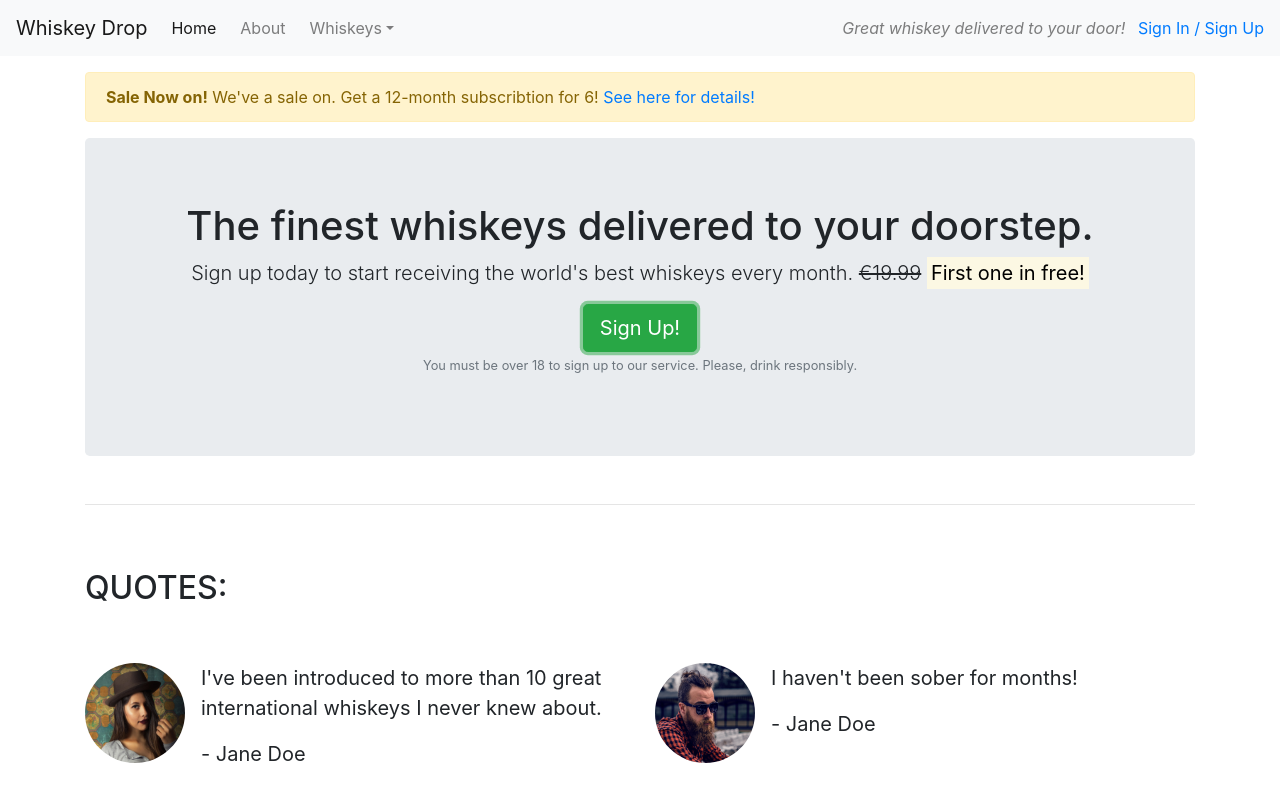
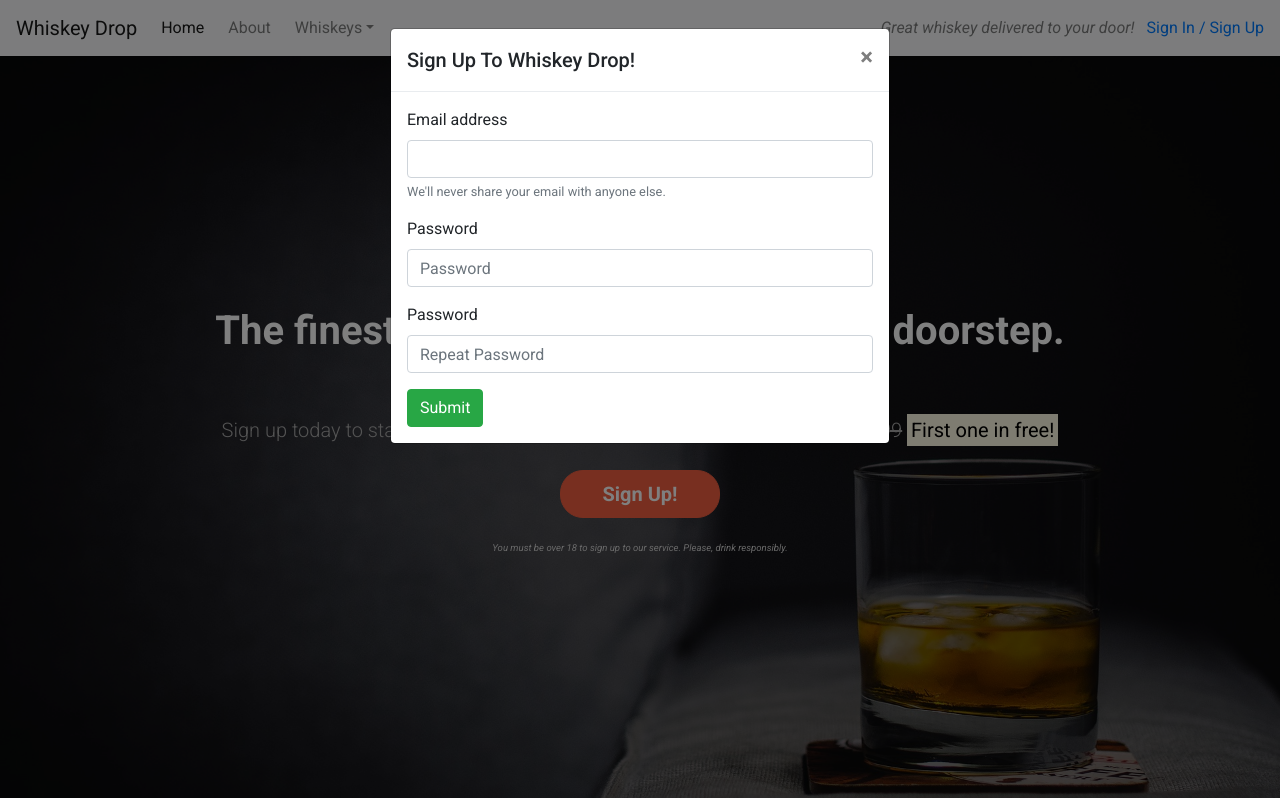
Before and after one commit to MrMarlonM/get-started-with-bootstrap, a plain HTML site: page index.html in a window 1280 px wide. Both pictures are taken after a click on the button "Sign Up!". Shown: the top 798 px of the page. Drawn offline with nearby package versions, Linux system fonts and the light colour scheme.

Commit message:
Add custom style to callout section

```diff
--- /dev/null
+++ b/css/style.css
@@ -0,0 +1,94 @@
+body {
+    font-family: "Roboto", sans-serif;
+}
+
+.alert-container {}
+
+.callout-container {
+    height: 100vh;
+
+    background: url("../images/whiskey-background.jpg") no-repeat bottom right fixed;
+    -webkit-background-size: cover;
+    -moz-background-size: cover;
+    -o-background-size: cover;
+    background-size: cover;
+
+    display: flex;
+    align-items: center;
+    justify-content: center;
+
+    position: relative;
+}
+
+.opaque-overlay {
+    position: absolute;
+    top: 0;
+    left: 0;
+    height: 100%;
+    width: 100%;
+    background-color: rgba(0,0,0,0.5);
+}
+
+.quotes-container {}
+
+.features-container {}
+
+/*Block dividers*/
+.block-divider {
+    width: 75px;
+    height: 5px;
+    border: 0;
+}
+
+.block-divider--orange {
+    background-color: #cb8300;
+}
+
+.block-divider--short {
+    width: 35px;
+}
+
+/*Jumbotron*/
+
+.jumbotron {
+    background-color: transparent;
+}
+
+.jumbotron-header {
+    color: white;
+    font-weight: bold;
+    margin-bottom: 30px;
+}
+
+.jumbotron .lead {
+    margin: 25px 0;
+    color: #a7a7a7;
+}
+
+.jumbotron small {
+    font-size: 60%;
+    font-style: italic;
+    color: lightgray;
+}
+
+/*Buttons*/
+
+.btn--cta {
+    font-weight: bold;
+    border-radius: 23px;
+    width: 160px;
+}
+
+.btn--red {
+    color: white;
+    background-color: #f05f40;
+    border-color: #f05f40;
+}
+
+.btn--red:hover,
+.btn--red:active,
+.btn--red:focus,
+.btn--red:active:focus {
+    background-color: #eb3007;
+    border-color: #eb3007;
+}
--- a/index.html
+++ b/index.html
@@ -4,9 +4,18 @@
 <head>
     <meta charset="utf-8">
     <meta name="viewport" content="width=device-width, initial-scale=1.0">
+    <!--Title of the page-->
     <title>Whiskey Drop | Taste a new whiskey every month</title>
+    <!--Bootstrap 4 css import-->
     <link rel="stylesheet" href="https://maxcdn.bootstrapcdn.com/bootstrap/4.1.3/css/bootstrap.min.css">
+    <!--Font awesome import-->
     <script src="https://kit.fontawesome.com/98b8135e56.js" crossorigin="anonymous"></script>
+    <!--Google Font Roboto import-->
+    <style>
+        @import url('https://fonts.googleapis.com/css2?family=Roboto:ital,wght@0,100;0,300;0,400;0,500;0,700;0,900;1,100;1,300;1,400;1,500;1,700;1,900&display=swap');
+    </style>
+    <!--Custom css stylesheet-->
+    <link rel="stylesheet" href="css/style.css" type="text/css">
 </head>
 
 <body>
@@ -41,7 +50,7 @@
         </div>
     </nav>
     <!--Content-->
-    <article class="container mt-3">
+    <!-- <div class="container alert-container">
         <div class="row d-none d-sm-block">
             <div class="col-12">
                 <div class="alert alert-warning">
@@ -50,25 +59,31 @@
                 </div>
             </div>
         </div>
+    </div> -->
     <!-- Callout -->
+    <div class="container-fluid callout-container">
+        <div class="opaque-overlay">&nbsp;</div>
         <div class="row">
             <div class="col-12">
                 <section class="callout jumbotron text-center">
-                    <h1>The finest whiskeys delivered to your doorstep.</h1>
+                    <h1 class="jumbotron-header">The finest whiskeys delivered to your doorstep.</h1>
+                    <hr class="block-divider block-divider--orange">
                     <p class="lead">Sign up today to start receiving the world's best whiskeys every month.
                         <s class="d-none d-sm-inline">€19.99</s>
                         <span class="d-inline d-sm-none"><br></span>
                         <strong><mark>First one in free!</mark></strong> </p>
-                    <button class="btn btn-success btn-lg">Sign Up!</button>
+                    <p><button class="btn btn-lg btn--cta btn--red" data-toggle="modal" data-target="#signUpModal">Sign
+                            Up!</button></p>
                     <p class="text-muted"><small>You must be over 18 to sign up to our service. Please, drink
                             responsibly.</small></p>
                 </section>
             </div>
         </div>
         <!-- /.callout -->
-        <hr>
+    </div>
 
     <!-- Quotes -->
+    <div class="container quotes-container">
         <section class="quotes">
             <div class="row">
                 <div class="col-12 my-5">
@@ -106,9 +121,10 @@
             </div>
         </section>
         <!-- /.quotes -->
-        <hr>
+    </div>
 
     <!-- Features -->
+    <div class="container features-container">
         <section class="features">
             <div class="row">
                 <div class="col-12 my-5">
@@ -146,20 +162,50 @@
                 </div>
             </div>
         </section>
+    </div>
     <!-- /.features -->
-    </article>
-    <script src="https://cdn.jsdelivr.net/npm/jquery@3.5.1/dist/jquery.slim.min.js"
-        integrity="sha384-DfXdz2htPH0lsSSs5nCTpuj/zy4C+OGpamoFVy38MVBnE+IbbVYUew+OrCXaRkfj" crossorigin="anonymous">
+    <div class="modal" tabindex="-1" role="dialog" id="signUpModal">
+        <div class="modal-dialog" role="document">
+            <div class="modal-content">
+                <div class="modal-header">
+                    <h5 class="modal-title">Sign Up To Whiskey Drop!</h5>
+                    <button type="button" class="close" data-dismiss="modal" aria-label="Close">
+                        <span aria-hidden="true">&times;</span>
+                    </button>
+                </div>
+                <div class="modal-body">
+                    <form>
+                        <div class="form-group">
+                            <label for="exampleInputEmail1">Email address</label>
+                            <input type="email" class="form-control" id="exampleInputEmail1"
+                                aria-describedby="emailHelp">
+                            <small id="emailHelp" class="form-text text-muted">We'll never share your email with anyone
+                                else.</small>
+                        </div>
+                        <div class="form-group">
+                            <label for="password">Password</label>
+                            <input type="password" class="form-control" id="password" placeholder="Password">
+                        </div>
+                        <div class="form-group">
+                            <label for="repeatPassword">Password</label>
+                            <input type="password" class="form-control" id="repeatPassword"
+                                placeholder="Repeat Password">
+                        </div>
+                    </form>
+                    <button type="submit" class="btn btn-success">Submit</button>
+                </div>
+            </div>
+        </div>
+        <script src="https://code.jquery.com/jquery-3.3.1.slim.min.js"
+            integrity="sha384-q8i/X+965DzO0rT7abK41JStQIAqVgRVzpbzo5smXKp4YfRvH+8abtTE1Pi6jizo" crossorigin="anonymous">
         </script>
-    <script src="https://cdn.jsdelivr.net/npm/popper.js@1.16.1/dist/umd/popper.min.js"
-        integrity="sha384-9/reFTGAW83EW2RDu2S0VKaIzap3H66lZH81PoYlFhbGU+6BZp6G7niu735Sk7lN" crossorigin="anonymous">
+        <script src="https://cdnjs.cloudflare.com/ajax/libs/popper.js/1.14.3/umd/popper.min.js"
+            integrity="sha384-ZMP7rVo3mIykV+2+9J3UJ46jBk0WLaUAdn689aCwoqbBJiSnjAK/l8WvCWPIPm49" crossorigin="anonymous">
         </script>
-    <script src="https://cdn.jsdelivr.net/npm/bootstrap@4.6.2/dist/js/bootstrap.min.js"
-        integrity="sha384-+sLIOodYLS7CIrQpBjl+C7nPvqq+FbNUBDunl/OZv93DB7Ln/533i8e/mZXLi/P+" crossorigin="anonymous">
+        <script src="https://stackpath.bootstrapcdn.com/bootstrap/4.1.3/js/bootstrap.min.js"
+            integrity="sha384-ChfqqxuZUCnJSK3+MXmPNIyE6ZbWh2IMqE241rYiqJxyMiZ6OW/JmZQ5stwEULTy" crossorigin="anonymous">
         </script>
-    <script src="https://cdn.jsdelivr.net/npm/bootstrap@4.6.2/dist/js/bootstrap.bundle.min.js"
-        integrity="sha384-Fy6S3B9q64WdZWQUiU+q4/2Lc9npb8tCaSX9FK7E8HnRr0Jz8D6OP9dO5Vg3Q9ct" crossorigin="anonymous">
-    </script>
+
 </body>
 
 </html>
```
Also changed, not shown: images/whiskey-background.jpg (added). Lines whose indentation alone changed are shown as unchanged.
